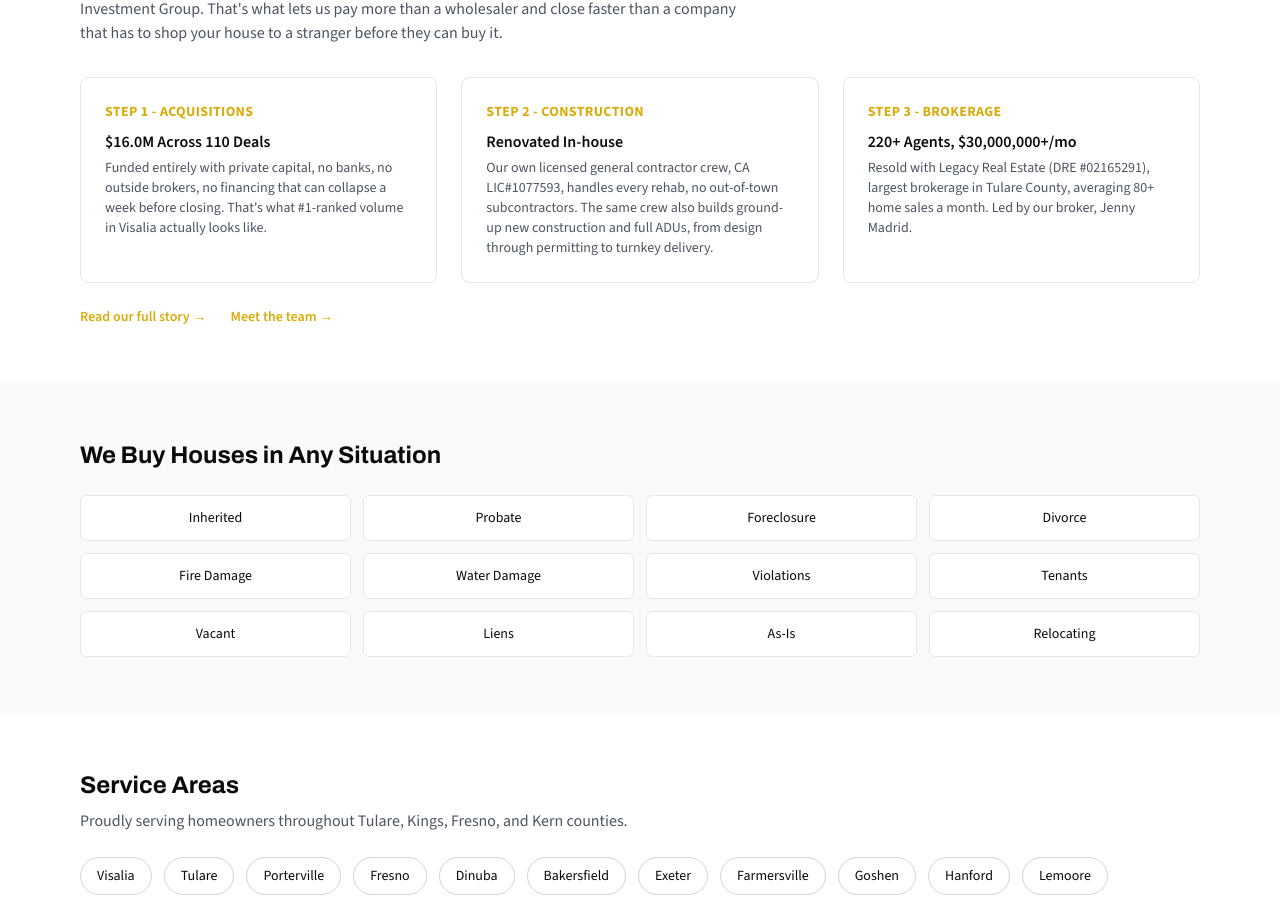
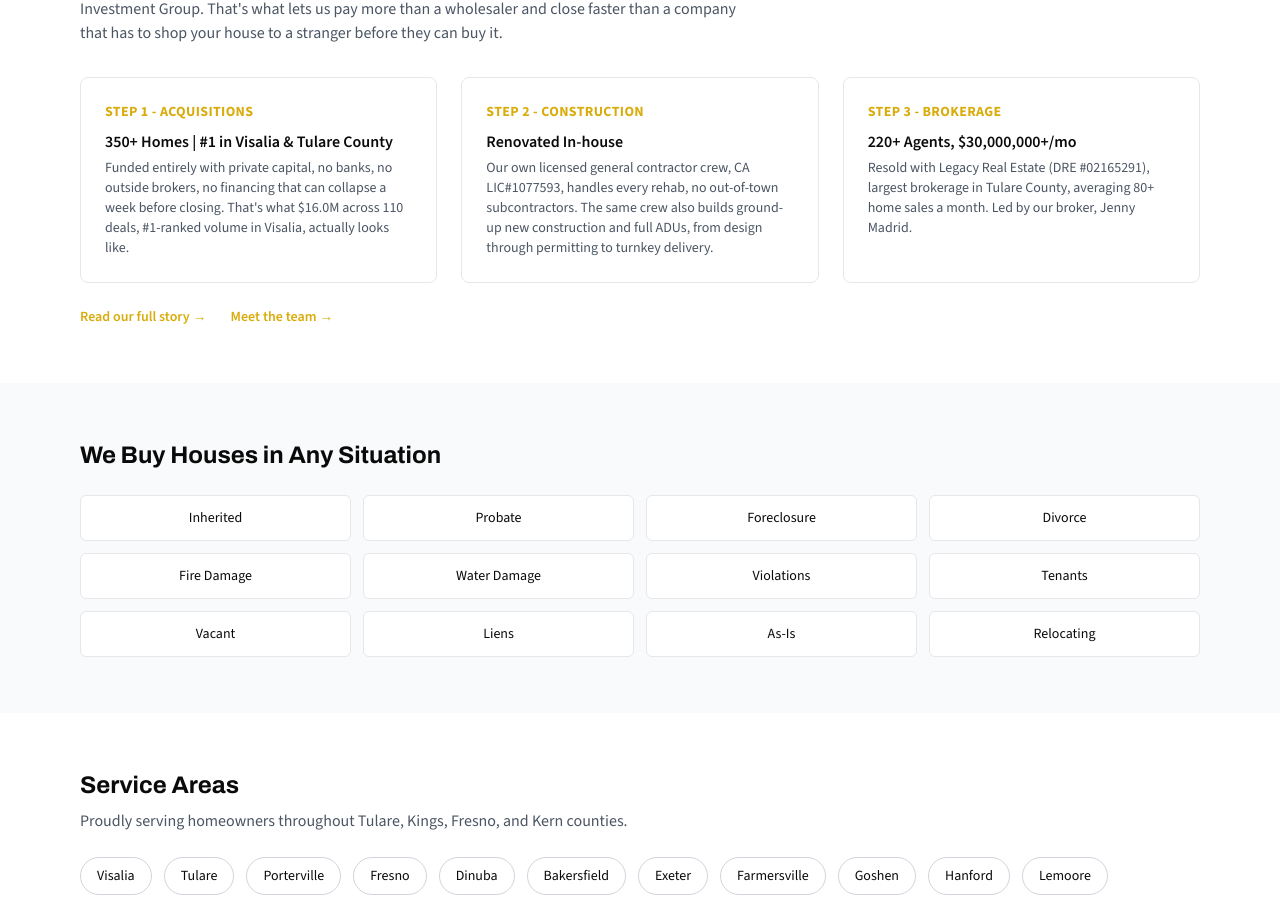
Before and after one commit to 14dayscash/housejunkies-site, a Next.js app: page / in a window 1280 px wide. Shown: the part 1579-2484 px from the top of the page. Built offline with nearby package versions, Linux system fonts and the light colour scheme.

Commit message:
Homepage Step 1: headline now 350+ Homes | #1 in Visalia & Tulare County, exact SFR Analytics numbers ($16.0M across 110 deals) kept in the body text below

```diff
--- a/app/page.tsx
+++ b/app/page.tsx
@@ -147,11 +147,12 @@ export default function HomePage() {
         <div className="mt-8 grid gap-6 md:grid-cols-3">
           <div className="rounded-lg border border-gray-200 p-6">
             <div className="text-sm font-bold uppercase tracking-wide text-brand-yellow-dark">Step 1 - Acquisitions</div>
-            <p className="mt-2 font-semibold text-brand-black">{site.stats.sfrAnalyticsVolume} Across {site.stats.sfrAnalyticsDeals} Deals</p>
+            <p className="mt-2 font-semibold text-brand-black">{site.stats.homesBought} Homes | {site.stats.sfrAnalyticsRank} in Visalia & Tulare County</p>
             <p className="mt-1 text-sm text-gray-600">
               Funded entirely with private capital, no banks, no outside brokers, no financing that
-              can collapse a week before closing. That's what {site.stats.sfrAnalyticsRank}-ranked
-              volume in Visalia actually looks like.
+              can collapse a week before closing. That's what {site.stats.sfrAnalyticsVolume} across{" "}
+              {site.stats.sfrAnalyticsDeals} deals, {site.stats.sfrAnalyticsRank}-ranked volume in
+              Visalia, actually looks like.
             </p>
           </div>
           <div className="rounded-lg border border-gray-200 p-6">
```
